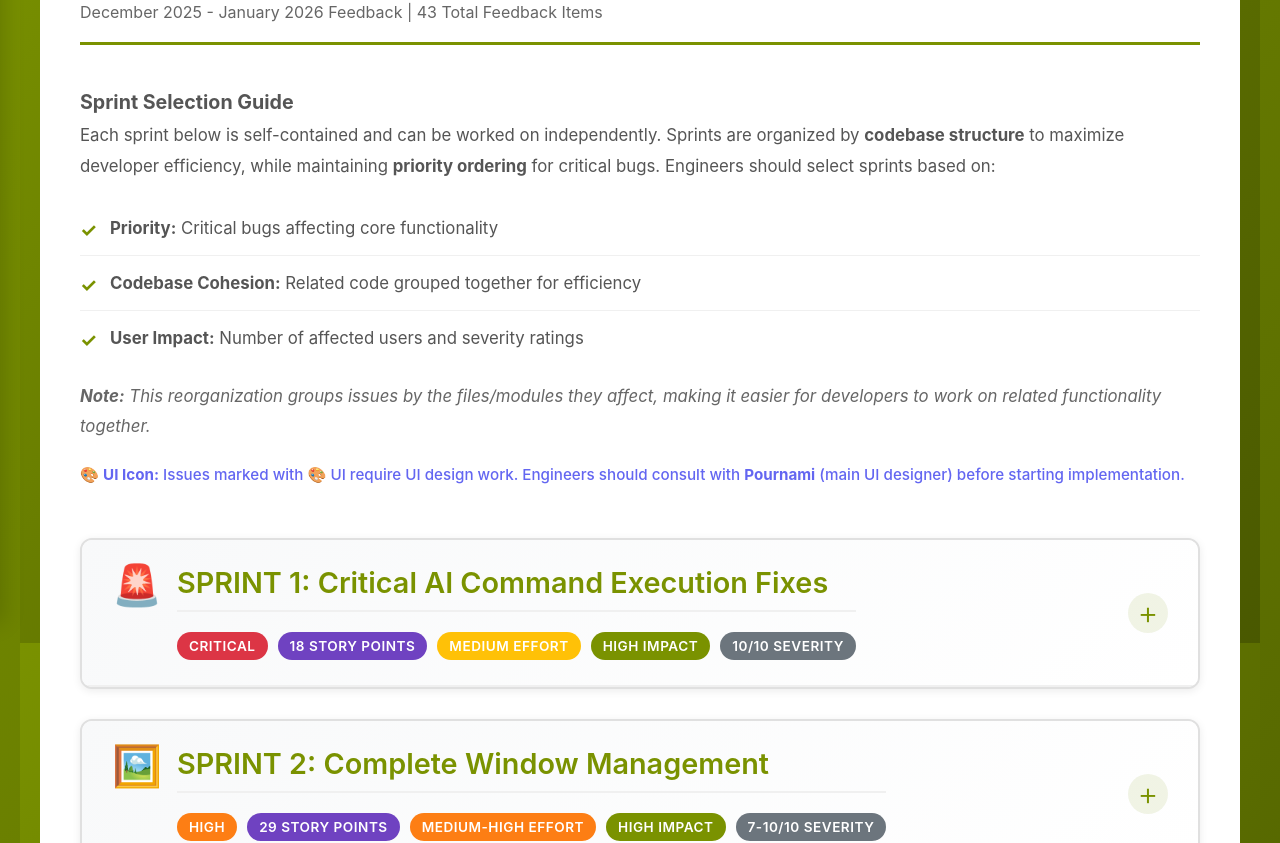
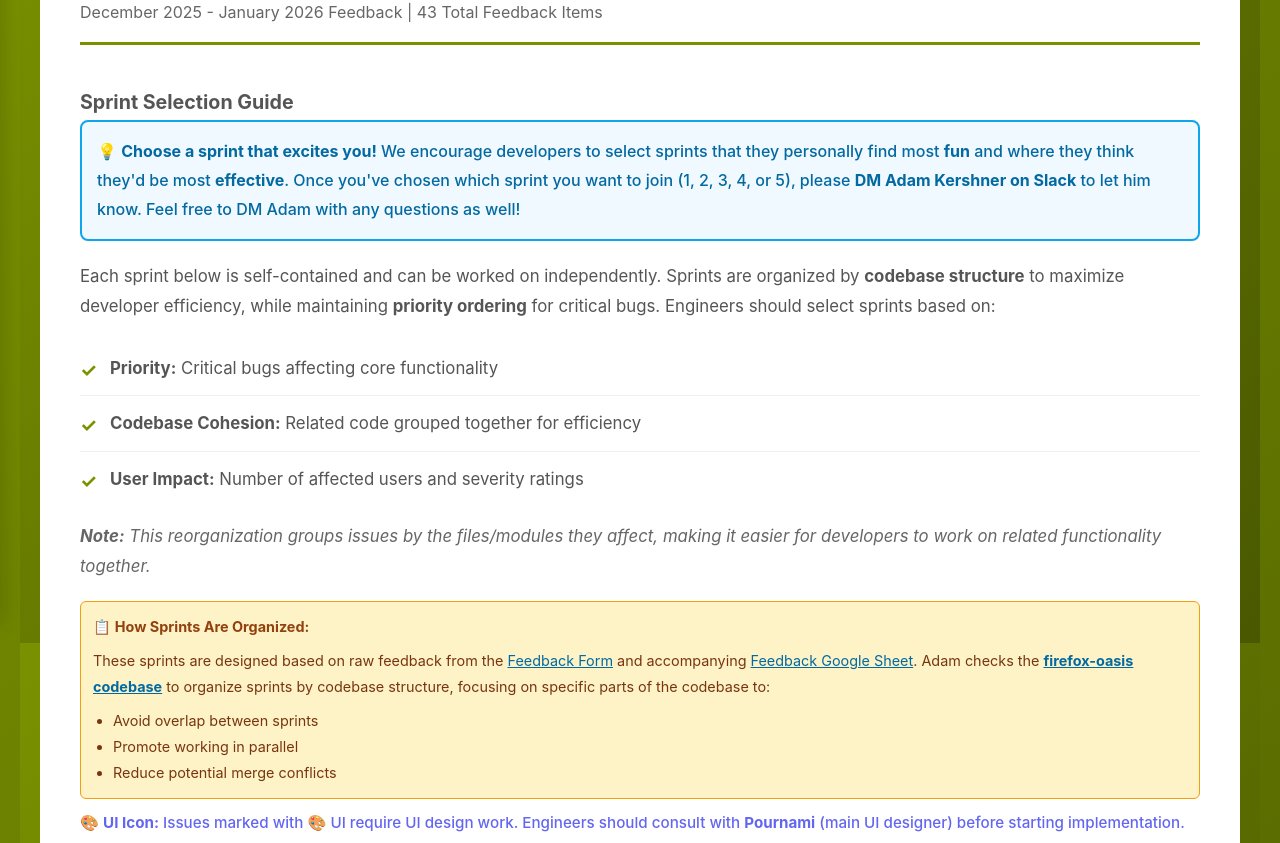
Before and after one commit to AdamKershner/data-room, a React (Vite) app in the folder financial-dashboard/: page /sprints in a window 1280 px wide. Shown: the part 177-1020 px from the top of the page. Built offline with nearby package versions, Linux system fonts and the light colour scheme.

Commit message:
Add developer selection guidance, feedback source links, and codebase organization explanation

```diff
--- a/financial-dashboard/src/pages/Sprints.jsx
+++ b/financial-dashboard/src/pages/Sprints.jsx
@@ -460,6 +460,17 @@ function Sprints() {
       <section className="page-section">
         <div className="content-block">
           <h3>Sprint Selection Guide</h3>
+          <div style={{
+            backgroundColor: '#f0f9ff',
+            border: '2px solid #0ea5e9',
+            borderRadius: '8px',
+            padding: '15px',
+            marginBottom: '20px'
+          }}>
+            <p style={{ margin: 0, fontSize: '1rem', fontWeight: '500', color: '#0369a1' }}>
+              💡 <strong>Choose a sprint that excites you!</strong> We encourage developers to select sprints that they personally find most <strong>fun</strong> and where they think they'd be most <strong>effective</strong>. Once you've chosen which sprint you want to join (1, 2, 3, 4, or 5), please <strong>DM Adam Kershner on Slack</strong> to let him know. Feel free to DM Adam with any questions as well!
+            </p>
+          </div>
           <p>
             Each sprint below is self-contained and can be worked on independently.
             Sprints are organized by <strong>codebase structure</strong> to maximize developer efficiency, while maintaining <strong>priority ordering</strong> for critical bugs. Engineers should select sprints based on:
@@ -472,6 +483,26 @@ function Sprints() {
           <p style={{ marginTop: '15px', fontStyle: 'italic', color: '#666' }}>
             <strong>Note:</strong> This reorganization groups issues by the files/modules they affect, making it easier for developers to work on related functionality together.
           </p>
+          <div style={{
+            backgroundColor: '#fef3c7',
+            border: '1px solid #f59e0b',
+            borderRadius: '6px',
+            padding: '12px',
+            marginTop: '15px',
+            fontSize: '0.9rem'
+          }}>
+            <p style={{ margin: '0 0 8px 0', fontWeight: '500', color: '#92400e' }}>
+              📋 <strong>How Sprints Are Organized:</strong>
+            </p>
+            <p style={{ margin: '0 0 8px 0', color: '#78350f' }}>
+              These sprints are designed based on raw feedback from the <a href="https://tally.so/r/3jkNN6" target="_blank" rel="noopener noreferrer" style={{ color: '#0369a1', textDecoration: 'underline' }}>Feedback Form</a> and accompanying <a href="https://docs.google.com/spreadsheets/d/1MvxrTrfmNV8j0zze2lsjVt-5R8YgkeTAWvV6dXH8B-w/edit?gid=0#gid=0" target="_blank" rel="noopener noreferrer" style={{ color: '#0369a1', textDecoration: 'underline' }}>Feedback Google Sheet</a>. Adam checks the <strong><a href="https://github.com/Kahana-LLC/firefox-oasis" target="_blank" rel="noopener noreferrer" style={{ color: '#0369a1', textDecoration: 'underline' }}>firefox-oasis codebase</a></strong> to organize sprints by codebase structure, focusing on specific parts of the codebase to:
+            </p>
+            <ul style={{ margin: '0 0 0 20px', padding: 0, color: '#78350f' }}>
+              <li>Avoid overlap between sprints</li>
+              <li>Promote working in parallel</li>
+              <li>Reduce potential merge conflicts</li>
+            </ul>
+          </div>
           <p style={{ marginTop: '10px', fontSize: '0.95rem', color: '#6366f1', fontWeight: '500' }}>
             🎨 <strong>UI Icon:</strong> Issues marked with 🎨 UI require UI design work. Engineers should consult with <strong>Pournami</strong> (main UI designer) before starting implementation.
           </p>
```
